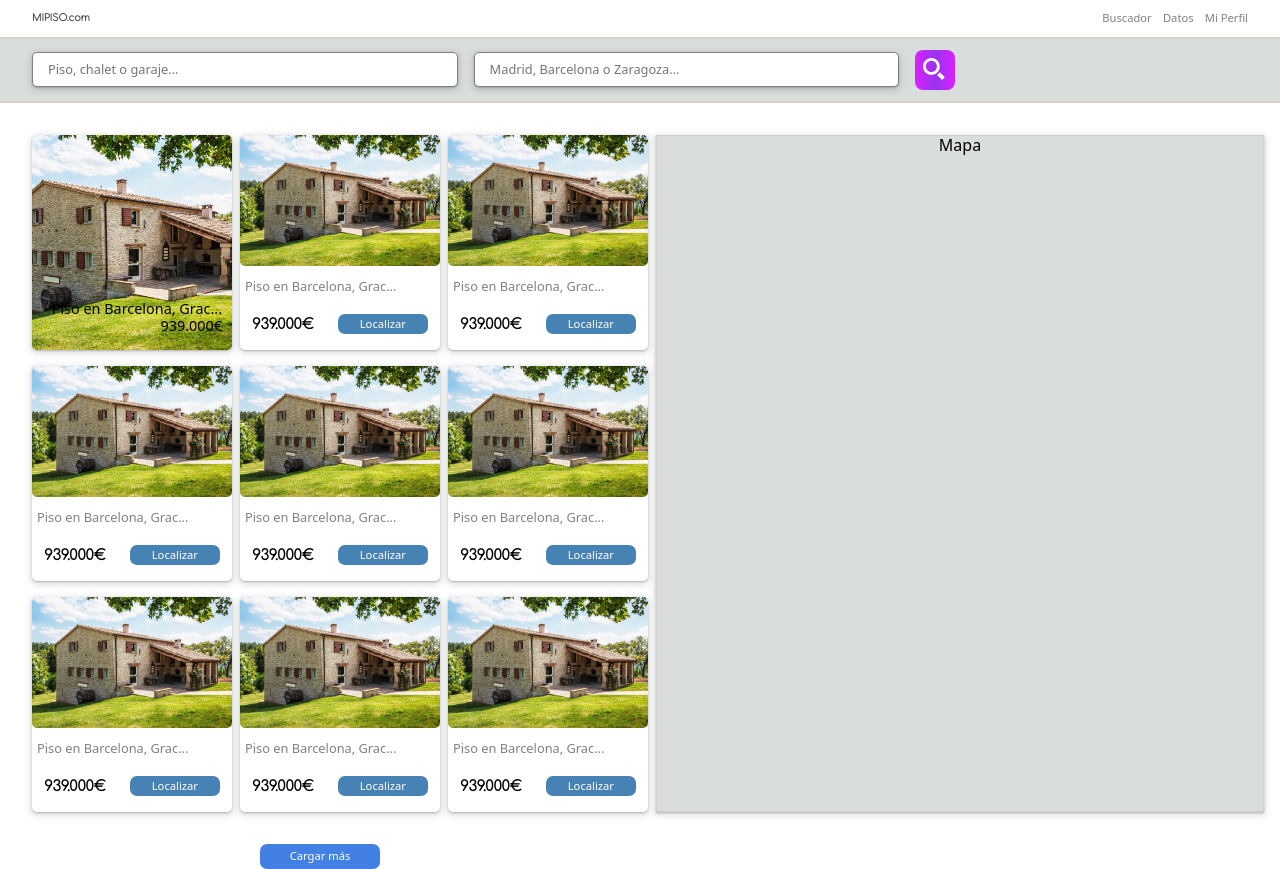
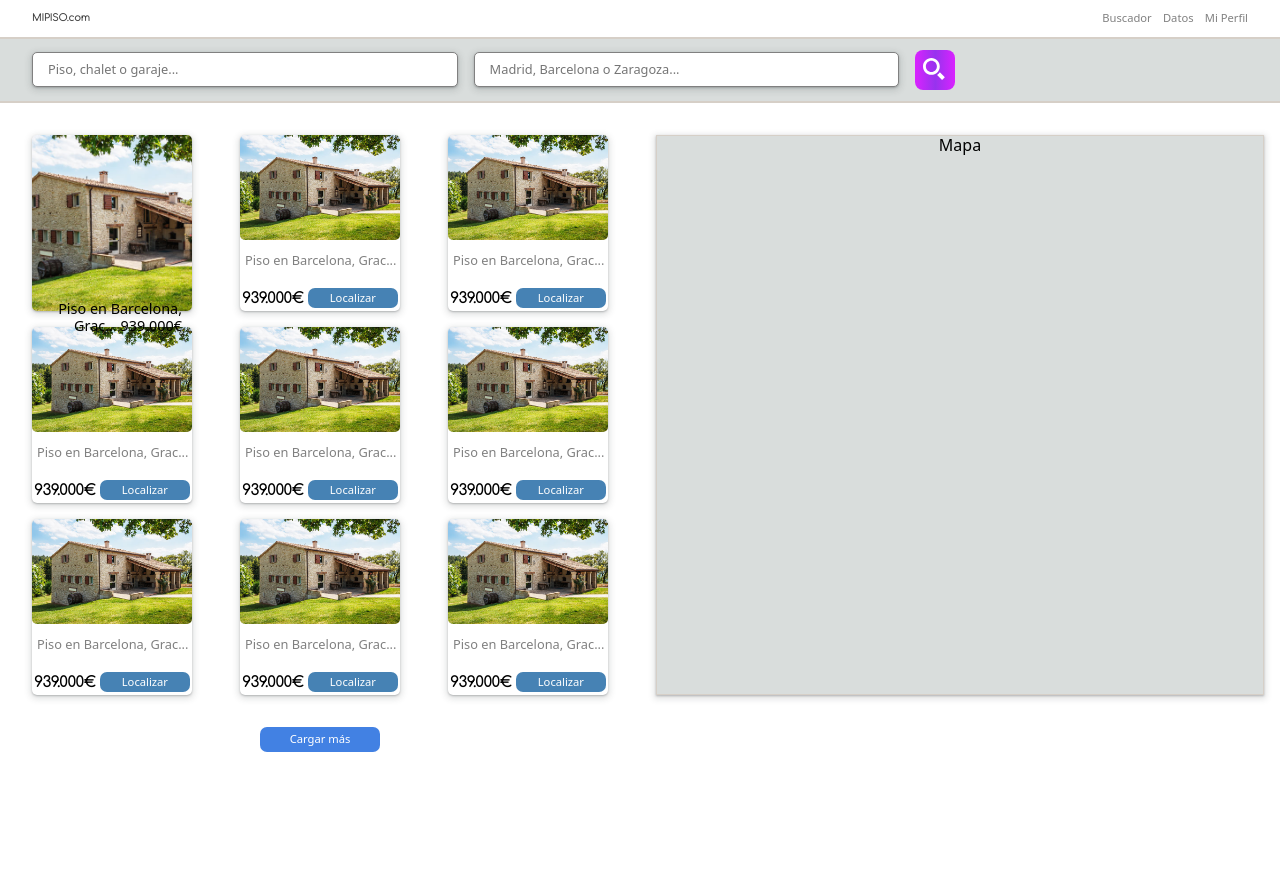
Before and after one commit to eliashz/ra-m2-tarea-final, a React (Vite) app: page / in a window 1280 px wide. After the commit the page ends 800 px from the top, so only its background shows below. Built offline with nearby package versions, Linux system fonts and the light colour scheme.

Commit message:
1r empezando

```diff
--- a/src/components/atoms/Card.js
+++ b/src/components/atoms/Card.js
@@ -1,8 +1,8 @@
 import styled from 'styled-components'
 
 const Card = styled.div`
-  height: 215px;
-  width: 200px;
+  height: 11em;
+  width: 10em;
   border-radius: 5px;
   box-shadow: rgba(60, 64, 67, 0.3) 0px 1px 2px 0px,
     rgba(60, 64, 67, 0.15) 0px 2px 6px 2px;
--- a/src/components/molecules/CardFull.jsx
+++ b/src/components/molecules/CardFull.jsx
@@ -4,8 +4,8 @@ import { Card, Text } from '../atoms'
 
 const StyledImg = styled.img`
   border-radius: 5px;
-  height: 215px;
-  width: 200px;
+  height: 11em;
+  width: 10em;
   object-fit: cover;
 `
 
```
